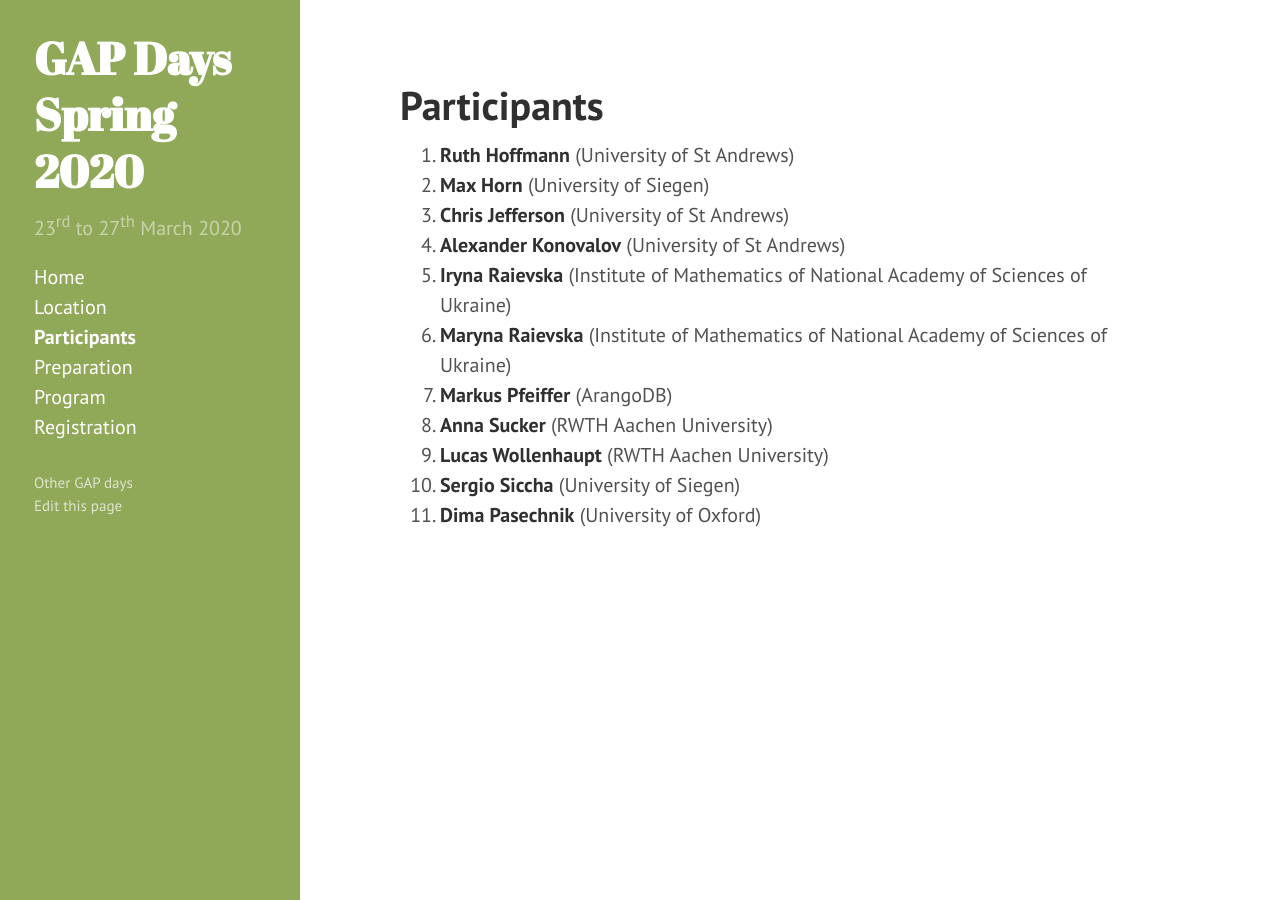
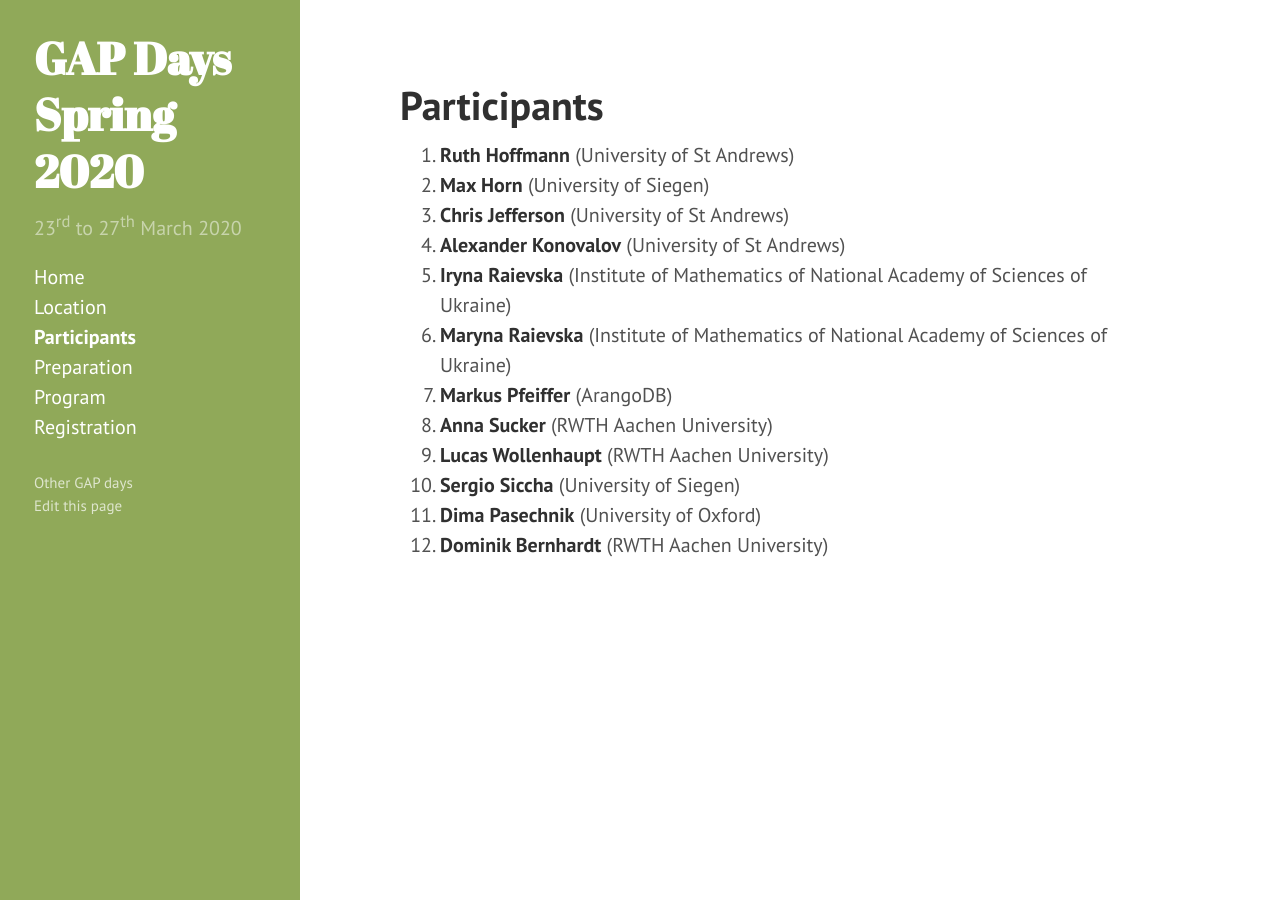
Before and after one commit to gapdays/gapdays2020-spring, a Jekyll site: the page built from participants.md, in a window 1280 px wide. Built offline with Jekyll 4.4.1, drawn with Linux system fonts in a browser that asks for light colours.

Commit message:
new participant

```diff
--- a/_data/participants.yml
+++ b/_data/participants.yml
@@ -34,3 +34,6 @@
 
 - name: Dima Pasechnik
   affiliation: University of Oxford
+
+- name: Dominik Bernhardt
+  affiliation: RWTH Aachen University
--- a/participants.csv
+++ b/participants.csv
@@ -9,3 +9,4 @@ Anna Sucker, RWTH Aachen University, 23.03.2020, 27.03.2020
 Lucas Wollenhaupt, RWTH Aachen University, 23.03.2020, 27.03.2020
 Sergio Siccha, University of Siegen, 23.03.2020, 27.03.2020
 Dima Pasechnik, University of Oxford, 2020-03-22, 2020-03-27
+Dominik Bernhardt, RWTH Aachen University, 22.3.2020, 27.3.2020
```
